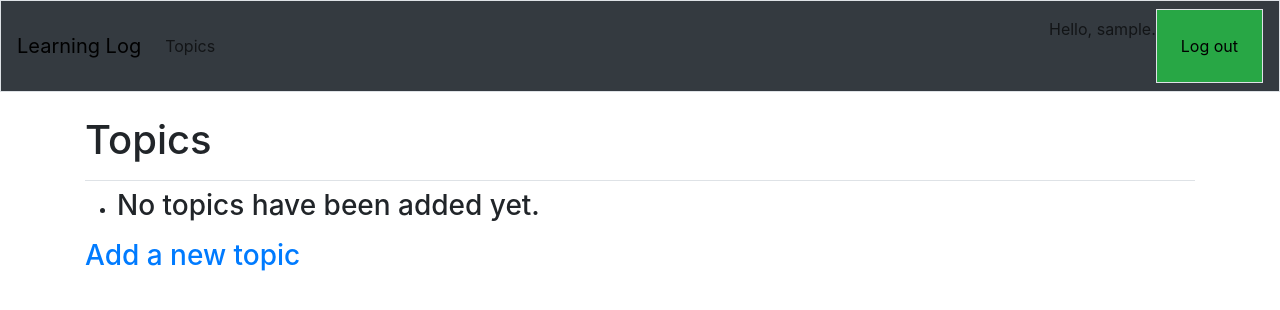
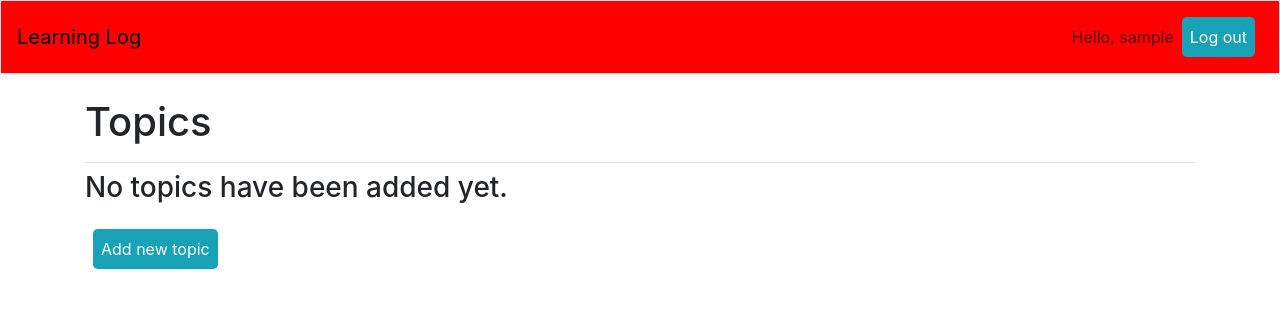
Before and after one commit to Eben-123/Learning-Log, a Django app: page /topics/ in a window 1280 px wide. Shown: the top 310 px of the page. Run offline with Django 5.2, Linux system fonts and the light colour scheme; the visitor is signed in with stand-in values (Sample User, id 1); data that the repository does not hold is empty; some libraries are stand-ins or nearby versions.

Commit message:
ADDED styling to index.html, base.html and topics.html

```diff
--- a/learning_logs/templates/learning_logs/base.html
+++ b/learning_logs/templates/learning_logs/base.html
@@ -8,16 +8,17 @@
     <title>Learning Log</title>
     <!-- Include Bootstrap CSS -->
    <link rel="stylesheet" href="https://cdn.jsdelivr.net/npm/bootstrap@5.3.0/dist/css/bootstrap.min.css">
-    <link rel="stylesheet" href="/staticfiles/css/index.css" >
+   <link rel="stylesheet" href="{% static 'css/index.css' %}">
     {% bootstrap_css %}
     {% bootstrap_javascript jquery='full' %}
 
   </head>
   <body class="">
 
-    <nav class="navbar navbar-expand-md bg-dark mb-4 border ">
+    <nav class="navbar navbar-expand-md  mb-4 border d-flex justify-content-center align-items-center ">
 
       <a class="navbar-brand" href="{% url 'learning_logs:index' %}">Learning Log</a>
+      <!-- <img src="./assets/Learning Log.png" alt="logo" /> -->
 
       <button class="navbar-toggler" type="button" data-toggle="collapse"
             data-target="#navbarCollapse" aria-controls="navbarCollapse"
@@ -29,23 +30,23 @@
             <a class="nav-link login" href="{% url 'learning_logs:topics'%}">Topics</a>
           </li>
         </ul>
-        <ul class="navbar-nav ml-auto">
+        <ul class="navbar-nav ml-auto align-items-center">
           {% if user.is_authenticated %}
-            <li class="nav-item">
-              <span class="navbar-text">Hello, {{ user.username }}.</span>
+            <li class="nav-item ">
+              <span class="navbar-text">Hello, {{ user.username }}</span>
             </li>
             <li class="nav-item">
               <form method="post" action="{% url 'users:logout' %}">
                 {% csrf_token %}
-                <button class="p-4 border bg-success flex "type="submit">Log out</button>
+                <button class="p-2 m-2 bg-info border-0 rounded-lg text-white "type="submit">Log out</button>
               </form>
             </li>
           {% else %}
             <li class="nav-item text-success">
-              <a class="nav-link" href="{% url 'users:register' %}">Register</a>
+              <a class="nav-link" href="{% url 'users:register' %}"> <button class="p-2 m-2 bg-info border-0 rounded-lg text-white "type="button">Register</button></a>
             </li>
             <li class="nav-item btn-hover">
-              <a class="nav-link" href="{% url 'users:login' %}">Log in</a>
+              <a class="nav-link" href="{% url 'users:login' %}"> <button class="p-2 m-2 bg-info border-0 rounded-lg text-white"type="button">Log in</button></a>
             </li>
           {% endif %}
         </ul>
--- a/learning_logs/templates/learning_logs/index.html
+++ b/learning_logs/templates/learning_logs/index.html
@@ -8,7 +8,7 @@
           topics you're learning about. Whenever you learn something new
           about a topic, make an entry summarizing what you've learned.
     </p>
-    <a class="btn btn-lg btn-primary" href="{% url 'users:register' %}"
-        role="button btn-success">Register &raquo;</a>
+    <a class="btn btn-lg" href="{% url 'users:register' %}"
+        role="button btn-success"> <button class="p-2 bg-info border-0 rounded-lg text-white "type="submit">Register &raquo;</button></a>
   </div>
 {% endblock content %}
--- a/learning_logs/templates/learning_logs/topics.html
+++ b/learning_logs/templates/learning_logs/topics.html
@@ -5,16 +5,16 @@
 {% endblock page_header %}
 
 {% block content %}
-  <ul>
+  <ul class="list-unstyled ">
     {% for topic in topics %}
-      <li><h3>
-        <a href="{% url 'learning_logs:topic' topic.id %}">{{ topic }}</a>
-      </h3></li>
+      <li class="border border-secondary p-3 m-2 rounded-lg bg-info ">
+        <a href="{% url 'learning_logs:topic' topic.id %}" class="text-decoration-none"><h3 class="text-white">{{ topic }}</h3></a>
+      </li>
     {% empty %}
       <li><h3>No topics have been added yet.</h3></li>
     {% endfor %}
   </ul>
 
-  <h3><a href="{% url 'learning_logs:new_topic' %}">Add a new topic</a></h3>
+  <a href="{% url 'learning_logs:new_topic' %}"><button type="button" class="p-2 m-2 bg-info border-0 rounded-lg text-white">Add new topic</button></a>
 
 {% endblock content %}
--- /dev/null
+++ b/static/css/index.css
@@ -0,0 +1,13 @@
+.login {
+    color: red;
+}
+.text{
+    font-size: large;
+}
+.navbar{
+    display:flex;
+    flex-direction: row;
+    align-items: center;
+    justify-content: center;
+    background-color: red;
+}
```
Also changed, not shown: learning_logs/templates/learning_logs/assets/Learning Log.png (added), 1 other file.
